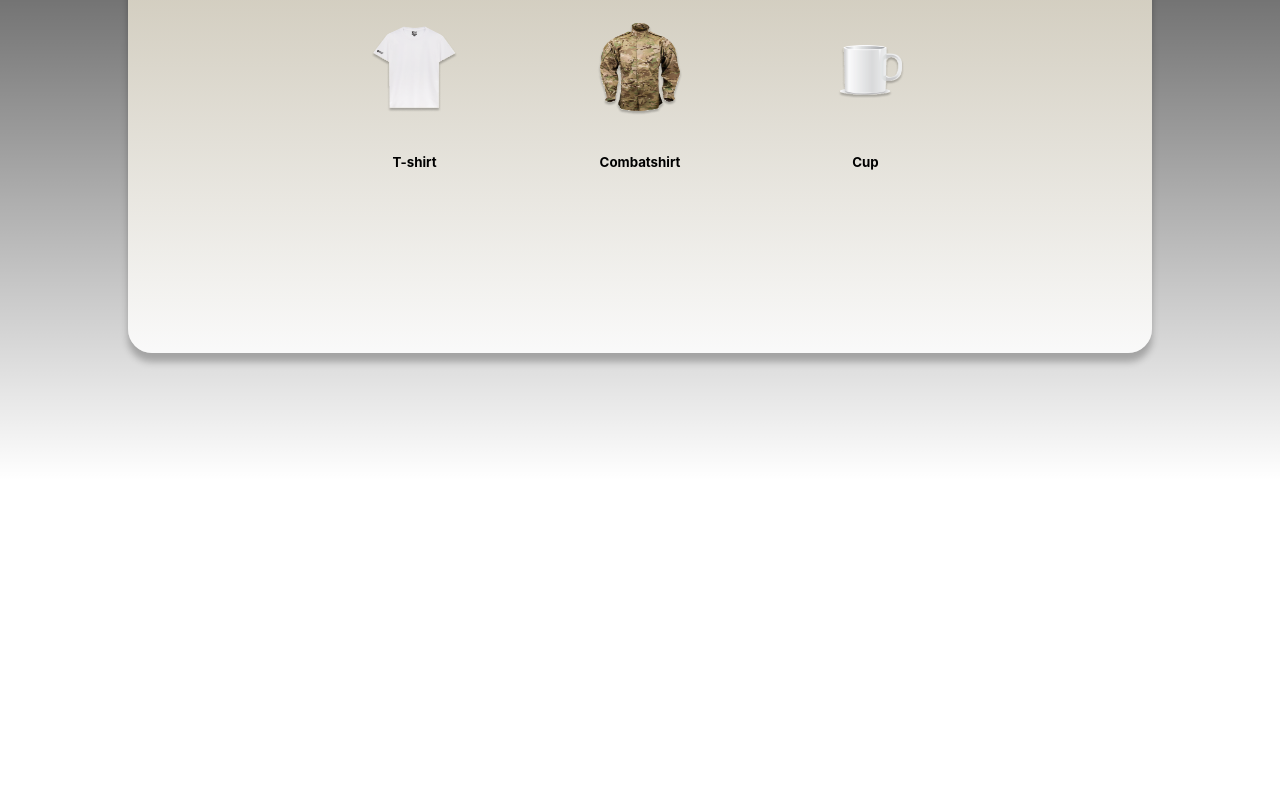
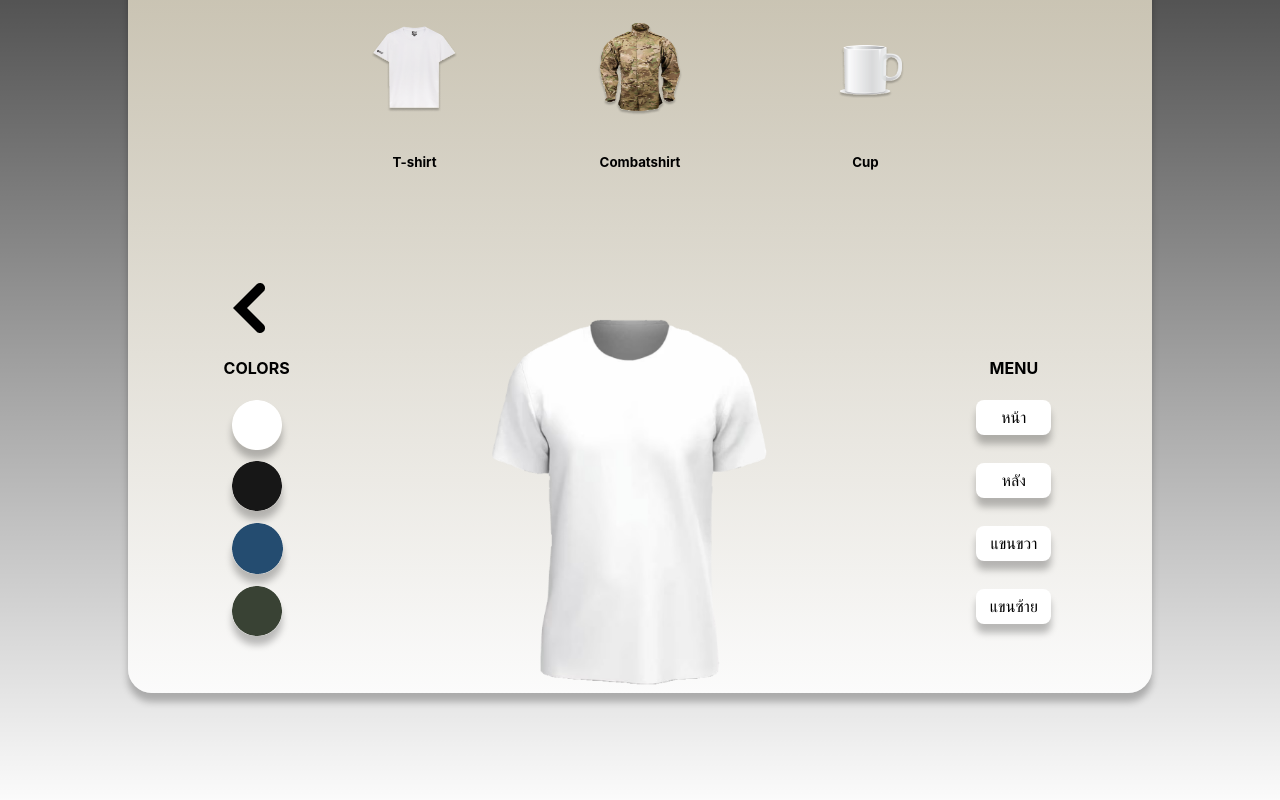
Before and after one commit to KookKookKool/Valor-Custom, a React (Create React App) app in the folder my-app/: page /T-shirt/White-Front in a window 1280 px wide. Shown: the part 400-1200 px from the top of the page. Before the commit the page ends 881 px from the top, so only its background shows below. Built offline with nearby package versions, Linux system fonts and the light colour scheme.

Commit message:
WhiteFront

```diff
--- /dev/null
+++ b/my-app/src/Components/MenuWhite.css
@@ -0,0 +1,27 @@
+.MenuW {
+    display: flex;
+    flex-direction: column;
+    align-items: center;
+    justify-content: center;
+  }
+
+  .Btn {
+    background-color: white;
+    width: 75px;
+    height: 35px;
+    display: flex;
+    flex-direction: column;
+    align-items: center;
+    justify-content: center;
+    box-shadow: 0px 9px 7px rgba(0, 0, 0, 0.25);
+    border-radius: 8px;
+  }
+
+  .Menu-icons {
+    display: grid;
+    gap: 20%;
+  }
+
+  .HeaderMenuWhite {
+    margin-top: -12%;
+  }
--- /dev/null
+++ b/my-app/src/Components/MenuWhite.js
@@ -0,0 +1,30 @@
+import React from "react";
+import { Link } from "react-router-dom";
+import "./MenuWhite.css"; // สร้างไฟล์ CSS สำหรับสไตล์ Navigation2
+
+const MenuW = () => {
+  return (
+    <nav className="MenuW">
+      <h4 className="HeaderMenuWhite">MENU</h4>
+
+      <div className="Menu-icons">
+        <Link to="/">
+          <div className="Btn">หน้า</div>
+        </Link>
+        <Link to="/">
+          <div className="Btn">หลัง</div>
+        </Link>
+        <Link to="/">
+          <div className="Btn">แขนขวา</div>
+        </Link>
+        <Link to="/">
+          <div className="Btn">แขนซ้าย</div>
+        </Link>
+      </div>
+
+    </nav>
+
+  );
+};
+
+export default MenuW;
--- a/my-app/src/Components/Navigation.css
+++ b/my-app/src/Components/Navigation.css
@@ -11,9 +11,14 @@
   .Icon img{
     border-radius: 48%;
     box-shadow: 0px 9px 7px rgba(0, 0, 0, 0.25);
-    margin-bottom: 1%;
+    margin-bottom: 14%;
   }
 
   .Icon img:hover{
     transform: scale(1.2);
   }
+
+  .Menu-iconsWhite {
+        display: flex;
+        flex-direction: column;
+  }
--- a/my-app/src/Components/Navigation.js
+++ b/my-app/src/Components/Navigation.js
@@ -13,6 +13,8 @@ const Navigation = () => {
 
     <nav className="navigation">
     <h4 className="HeaderNavi">COLORS</h4>
+
+    <div className="Menu-iconsWhite">
     <div className="Icon">
       <Link to="/">
         <img src={White} alt="WhiteIcon" />
@@ -32,6 +34,7 @@ const Navigation = () => {
       <Link to="/">
         <img src={Green} alt="GreenIcon" />
       </Link>
+      </div>
     </div>
     </nav>
 
--- a/my-app/src/Components/Products.js
+++ b/my-app/src/Components/Products.js
@@ -5,7 +5,7 @@ import Card1 from "../T-shirt/Index";
 import Card2 from "../Combatshirt/Index";
 import Card3 from "../Cup/Index";
 
-import White from "../T-shirt/White";
+import White from "../T-shirt/White-Front";
 import Combatshirt from "../Combatshirt/Combatshirt";
 import Cup from "../Cup/Cup";
 
@@ -23,7 +23,7 @@ export default function Products() {
         <h3 className="CenteredHeader">CUSTOM DESIGN</h3>
         <ul className="Productsitem" style={{ display: isProductsitemOpen ? "" : "none" }}>
           <div className="Link">
-            <Link to="/T-shirt/White" onClick={() => setIsProductsitemOpen(false)}>
+            <Link to="/T-shirt/White-Front" onClick={() => setIsProductsitemOpen(false)}>
               <Card1 />
             </Link>
           </div>
@@ -39,7 +39,7 @@ export default function Products() {
           </div>
         </ul>
         <Routes>
-          <Route path="/T-shirt/White" element={<White setProductsitemOpen={setIsProductsitemOpen} />} />
+          <Route path="/T-shirt/White-Front" element={<White setProductsitemOpen={setIsProductsitemOpen} />} />
           <Route path="/Combatshirt/Combatshirt" element={<Combatshirt setProductsitemOpen={setIsProductsitemOpen} />} />
           <Route path="/Cup/Cup" element={<Cup setProductsitemOpen={setIsProductsitemOpen} />} />
         </Routes>
--- a/my-app/src/T-shirt/Style.css
+++ b/my-app/src/T-shirt/Style.css
@@ -3,6 +3,7 @@ button {
     background: none;
     border: none;
     padding: 0;
+    margin-top: 24px;
   }
 
   button:hover {
@@ -13,4 +14,24 @@ button {
   #BntBack {
     margin-left: 5%;
 
+
   }
+
+  .Box {
+    display: flex;
+    flex-wrap: nowrap;
+    justify-content: center; /* จัดกึ่งกลางตามแนวนอน */
+    align-items: center; /* จัดกึ่งกลางตามแนวตั้ง */
+    gap: 20%;
+    height: 60vh;
+    margin-top: -140px;
+  }
+
+  .Box2 {
+
+  }
+
+  #MockupFront {
+    width: 280px;
+    margin-top: 100px;
+  }
--- /dev/null
+++ b/my-app/src/T-shirt/White-Front.js
@@ -0,0 +1,41 @@
+import React, { useState } from "react";
+import { Link } from "react-router-dom";
+import "./Style.css";
+import Navigation from "../Components/Navigation"; //เลือกสี
+import Back from "../Asset/icon/Back.png";
+import WhiteFrontMockup from "../Asset/T-shirt/White-Front.png";
+
+import MenuW from "../Components/MenuWhite";
+
+function WhiteFront({ setProductsitemOpen }) {
+  const handleGoBack = () => {
+    const confirmed = window.confirm(
+      "คุณต้องการย้อนกลับ โดยรายการจะไม่ถูกบันทึกหรือไม่ ?"
+    );
+    if (confirmed) {
+      setProductsitemOpen(true); // ตั้งค่าเพื่อให้ ul แสดงผล
+      window.history.back();
+    }
+  };
+
+  return (
+    <>
+      <div className="Box">
+        <div className="Box2">
+          <button id="BntBack" onClick={handleGoBack}>
+            <img src={Back} alt="Back" />
+          </button>
+          <div className="Box3">
+            <Navigation />
+          </div>
+        </div>
+        <img id="MockupFront" src={WhiteFrontMockup} alt="Mockup" />
+        <div className="Box3">
+          <MenuW />
+        </div>
+      </div>
+    </>
+  );
+}
+
+export default WhiteFront;
--- a/my-app/src/T-shirt/White.js
+++ /dev/null
@@ -1,32 +0,0 @@
-import React, { useState } from "react";
-import { Link } from "react-router-dom";
-import "./Style.css";
-import Navigation from "../Components/Navigation";
-import Back from "../Asset/icon/Back.png";
-
-function White({ setProductsitemOpen }) {
-  const handleGoBack = () => {
-    const confirmed = window.confirm("คุณต้องการย้อนกลับ โดยรายการจะไม่ถูกบันทึกหรือไม่ ?");
-    if (confirmed) {
-      setProductsitemOpen(true); // ตั้งค่าเพื่อให้ ul แสดงผล
-      window.history.back();
-    }
-  };
-
-  return (
-    <div>
-      <button id="BntBack" onClick={handleGoBack}>
-        <img src={Back} alt="Back" />
-      </button>
-
-<Navigation/>
-
-
-      <h2>White T-shirt</h2>
-
-
-    </div>
-  );
-}
-
-export default White;
```
Also changed, not shown: my-app/src/T-shirt/White copy.js (deleted, +0 -24 lines).
